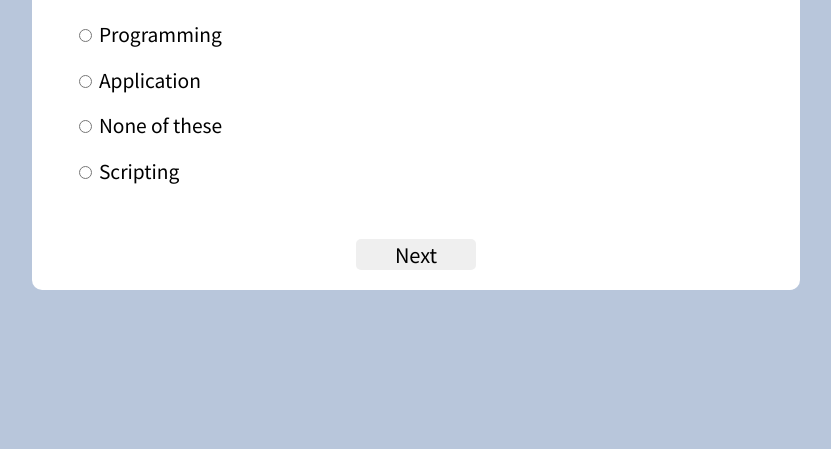
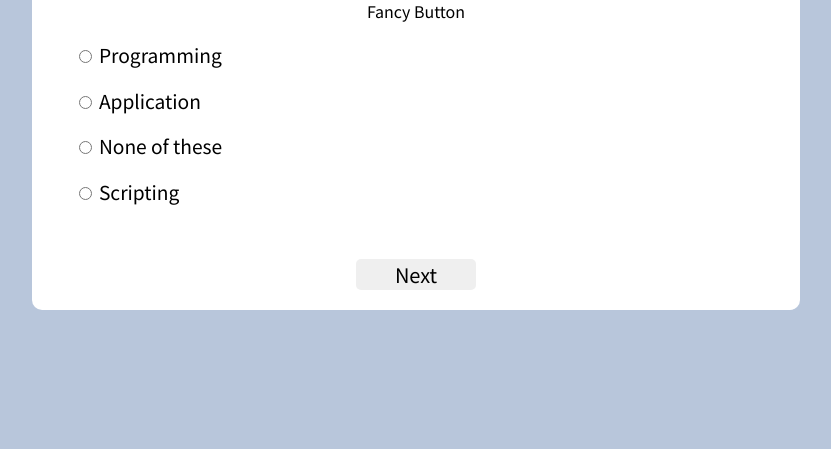
Before and after one commit to truongnguyen190895/quizApp, a plain HTML site: page index.html in a window 1280 px wide. Shown: the part 351-800 px from the top of the page, without its empty margins (224-1055 px from the left). Drawn offline with Linux system fonts and the light colour scheme.

```diff
--- a/index.html
+++ b/index.html
@@ -21,6 +21,7 @@
       </div>
       <div class="quiz-header">
         <h2 id="question">Questions</h2>
+        <p>Fancy Button</p>
         <ul>
           <li>
             <input type="radio" name="answer" id="a" value="a" class="answer" />
```
